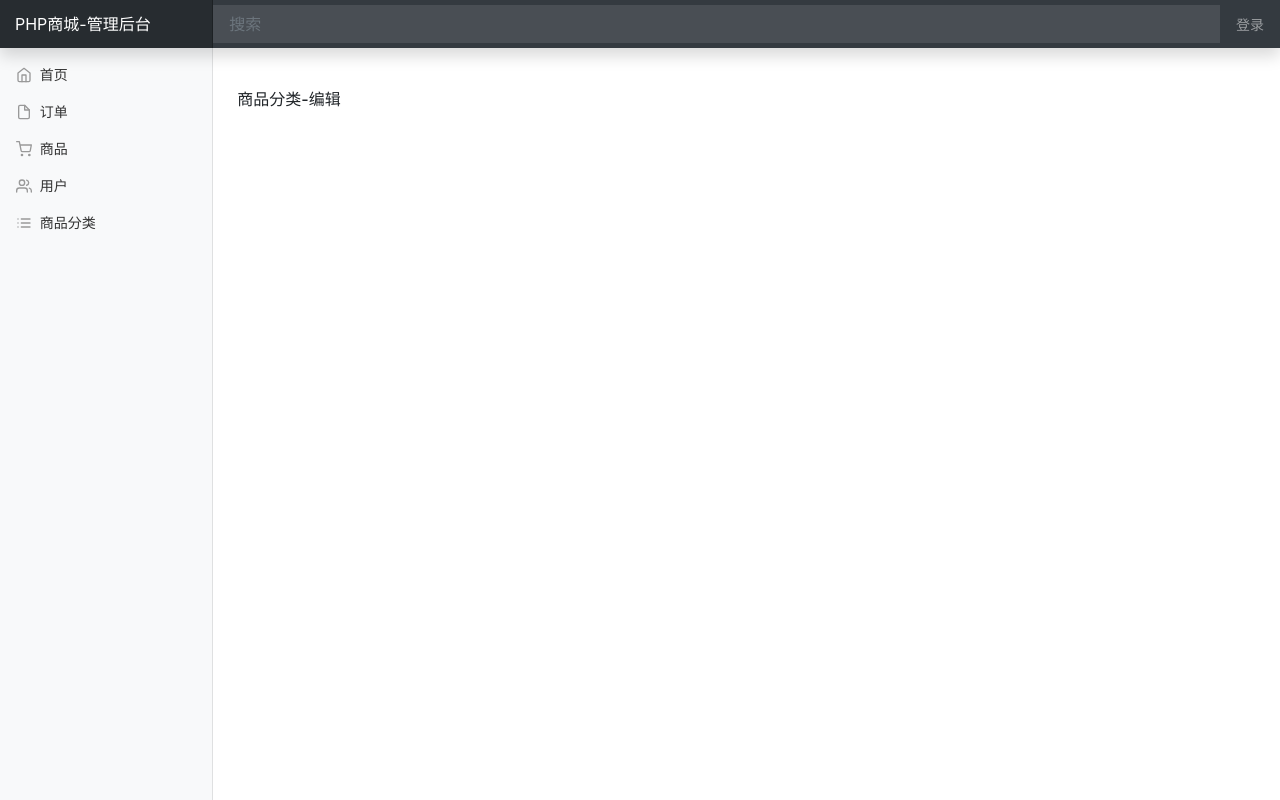
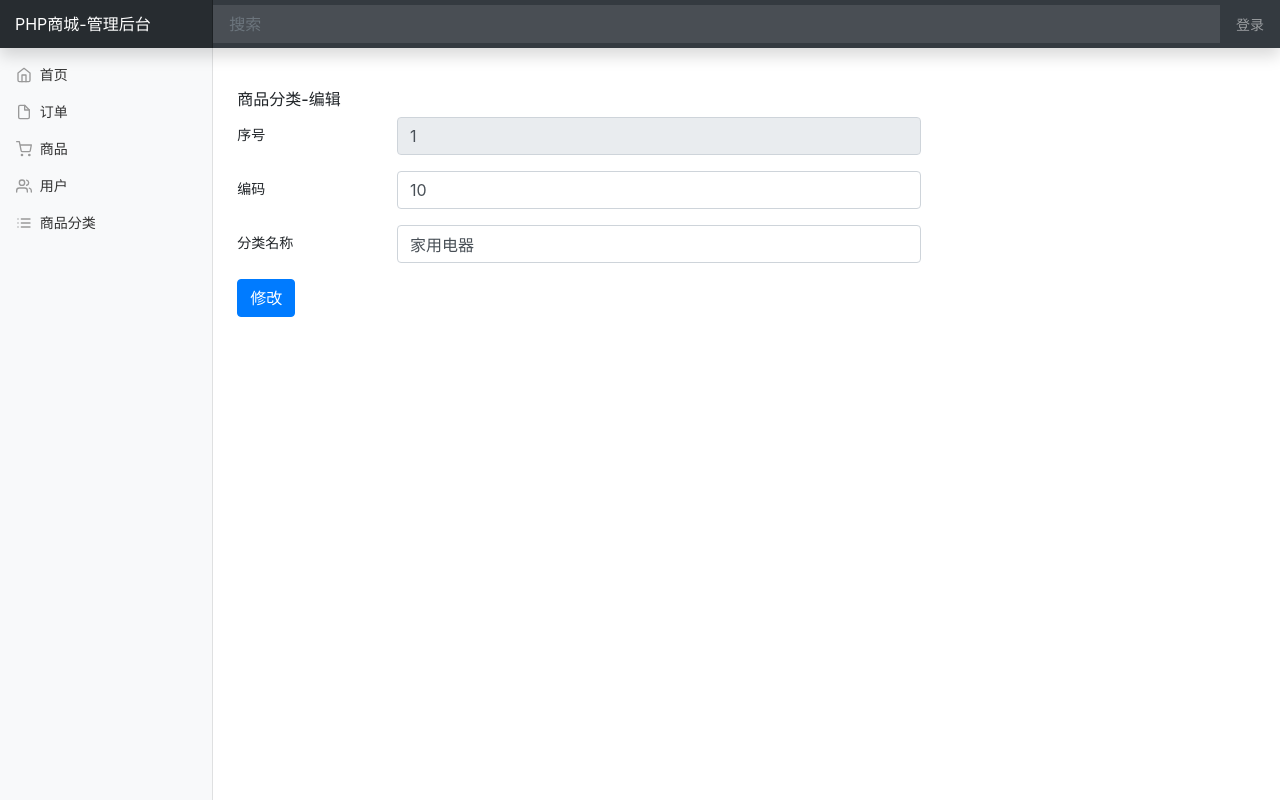
Before and after one commit to davidkorea/php_store, a PHP site: page /php_store/category_edit.php?id=1 in a window 1280 px wide. Run offline with PHP 8.4, Linux system fonts and the light colour scheme; data comes from the database, SQL or seed files in the repository.

Commit message:
category edit page

```diff
--- a/category_edit.php
+++ b/category_edit.php
@@ -1,4 +1,34 @@
-<?php require_once 'mysql.php'; ?>
+<?php
+require_once 'mysql.php';
+if ($_SERVER["REQUEST_METHOD"] == "POST") {
+    if ($_POST['id'] > 0) {
+        $sql = "update category set `code`=?,`name`=? where id=?";
+        $stmt = mysqli_prepare($mysqli, $sql);
+        mysqli_stmt_bind_param($stmt, 'ssi', $_POST['code'], $_POST['name'], $_POST['id']);
+    } else {
+        $sql = "insert into category (`code`,`name`) VALUES (?,?)";
+        $stmt = mysqli_prepare($mysqli, $sql);
+        mysqli_stmt_bind_param($stmt, 'ss', $_POST['code'], $_POST['name']);
+    }
+    $result = mysqli_stmt_execute($stmt);
+    if ($result) {
+        header("Location: category.php");
+        exit;
+    } else {
+        exit('商品分类新增/修改失败');
+    }
+}
+
+$sql = "select * from category where id=?";
+$stmt = mysqli_prepare($mysqli, $sql);
+mysqli_stmt_bind_param($stmt, 'i', $_GET['id']);
+mysqli_stmt_execute($stmt);
+$result = mysqli_stmt_get_result($stmt);
+$row = mysqli_fetch_assoc($result);
+$id = $row['id'];
+$code = $row['code'];
+$name = $row['name'];
+?>
 <!doctype html>
 <html lang="en">
 <head>
@@ -17,6 +47,22 @@
         <?php require_once 'sidebar.php' ?>
         <main role="main" class="col-md-9 ml-sm-auto col-lg-10 px-4">
             <h6>商品分类-编辑</h6>
+            <form action="category_edit.php" method="post">
+                <div class="form-group row">
+                    <label for="id" class="col-sm-2 col-form-label">序号</label>
+                    <input type="text" class="form-control col-sm-6" id="id" name="id" value="<?php echo $id ?>"
+                           readonly>
+                </div>
+                <div class="form-group row">
+                    <label for="code" class="col-sm-2 col-form-label">编码</label>
+                    <input type="text" class="form-control col-sm-6" id="code" name="code" value="<?php echo $code ?>">
+                </div>
+                <div class="form-group row">
+                    <label for="name" class="col-sm-2 col-form-label">分类名称</label>
+                    <input type="text" class="form-control col-sm-6" id="name" name="name" value="<?php echo $name ?>">
+                </div>
+                <button type="submit" class="btn btn-primary">修改</button>
+            </form>
         </main>
     </div>
 </div>
```
